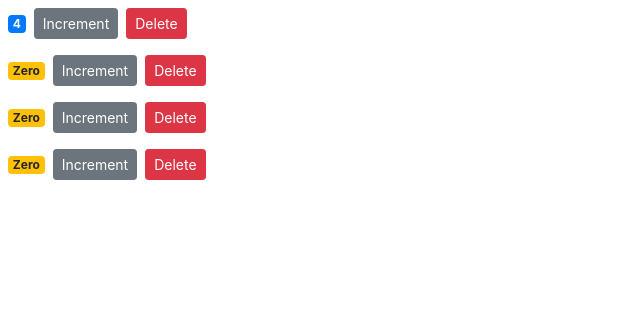
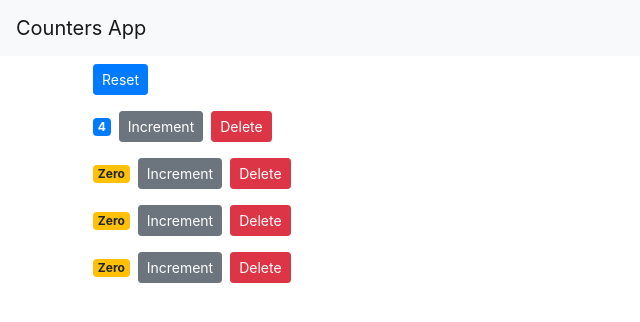
Before and after one commit to Youngin9210/counter-app, a React (Create React App) app: page / in a window 1280 px wide. Shown: the top 322 px of the page, without its empty margins (0-640 px from the left). Built offline with nearby package versions, Linux system fonts and the light colour scheme.

Commit message:
adding navbar component and restructuring layout

```diff
--- a/src/App.js
+++ b/src/App.js
@@ -1,25 +1,19 @@
-import logo from './logo.svg';
+import React, { Component } from 'react';
 import './App.css';
+import Counters from './components/counters';
+import Navbar from './components/navbar';
 
-function App() {
-  return (
-    <div className="App">
-      <header className="App-header">
-        <img src={logo} className="App-logo" alt="logo" />
-        <p>
-          Edit <code>src/App.js</code> and save to reload.
-        </p>
-        <a
-          className="App-link"
-          href="https://reactjs.org"
-          target="_blank"
-          rel="noopener noreferrer"
-        >
-          Learn React
-        </a>
-      </header>
-    </div>
-  );
+class App extends Component {
+	render() {
+		return (
+			<React.Fragment>
+				<Navbar />
+				<main className="container">
+					<Counters />
+				</main>
+			</React.Fragment>
+		);
+	}
 }
 
 export default App;
--- a/src/components/counter.jsx
+++ b/src/components/counter.jsx
@@ -1,24 +1,13 @@
 import React, { Component } from 'react';
 
 class Counter extends Component {
-	state = {
-		value: this.props.counter.value,
-	};
-
-	// arrow functions inherit 'this' keyword
-	handleIncrement = (product) => {
-		console.log(product);
-		// this.setState() inherited from Component object in React
-		this.setState({ value: this.state.value + 1 });
-	};
-
 	render() {
 		console.log(this.props);
 		return (
 			<div>
 				<span className={this.getBadgeClasses()}>{this.formatCount()}</span>
 				<button
-					onClick={() => this.handleIncrement(this.props.id)}
+					onClick={() => this.props.onIncrement(this.props.counter)}
 					className="btn btn-secondary btn-sm"
 				>
 					Increment
@@ -35,12 +24,12 @@
 
 	getBadgeClasses() {
 		let classes = 'badge m-2 badge-';
-		classes += this.state.value === 0 ? 'warning' : 'primary';
+		classes += this.props.counter.value === 0 ? 'warning' : 'primary';
 		return classes;
 	}
 
 	formatCount() {
-		const { value: count } = this.state;
+		const { value: count } = this.props.counter;
 		return count === 0 ? 'Zero' : count;
 	}
 }
--- a/src/components/counters.jsx
+++ b/src/components/counters.jsx
@@ -11,6 +11,22 @@
 		],
 	};
 
+	handleIncrement = (counter) => {
+		const counters = [...this.state.counters];
+		const index = counters.indexOf(counter);
+		counters[index] = { ...counter };
+		counters[index].value++;
+		this.setState({ counters });
+	};
+
+	handleReset = () => {
+		const counters = this.state.counters.map((c) => {
+			c.value = 0;
+			return c;
+		});
+		this.setState({ counters });
+	};
+
 	handleDelete = (counterId) => {
 		const counters = this.state.counters.filter((c) => c.id !== counterId);
 		this.setState({ counters });
@@ -19,10 +35,17 @@
 	render() {
 		return (
 			<div>
+				<button
+					onClick={this.handleReset}
+					className="btn btn-primary btn-sm m-2"
+				>
+					Reset
+				</button>
 				{this.state.counters.map((counter) => (
 					<Counter
 						key={counter.id}
 						onDelete={this.handleDelete}
+						onIncrement={this.handleIncrement}
 						// passing through counter object instead of numerous properties
 						counter={counter}
 					/>
--- /dev/null
+++ b/src/components/navbar.jsx
@@ -0,0 +1,15 @@
+import React, { Component } from 'react';
+
+class Navbar extends Component {
+	render() {
+		return (
+			<nav className="navbar navbar-light bg-light">
+				<a className="navbar-brand" href="#">
+					Counters App
+				</a>
+			</nav>
+		);
+	}
+}
+
+export default Navbar;
--- a/src/index.js
+++ b/src/index.js
@@ -1,13 +1,13 @@
 import 'bootstrap/dist/css/bootstrap.css';
 import React from 'react';
 import ReactDOM from 'react-dom';
-import Counters from './components/counters';
+import App from './App';
 import './index.css';
 import reportWebVitals from './reportWebVitals';
 
 ReactDOM.render(
 	<React.StrictMode>
-		<Counters />
+		<App />
 	</React.StrictMode>,
 	document.getElementById('root')
 );
```
